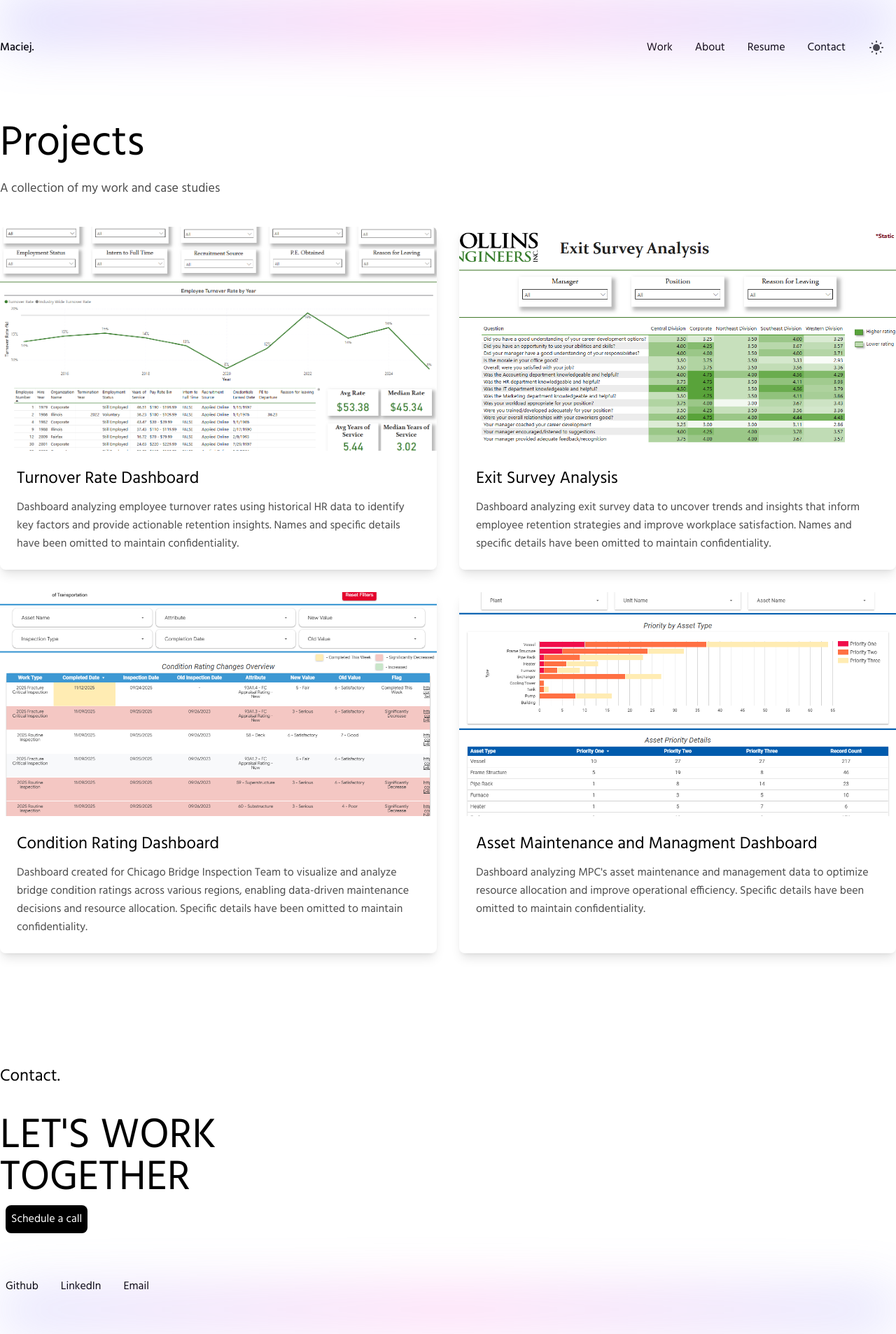
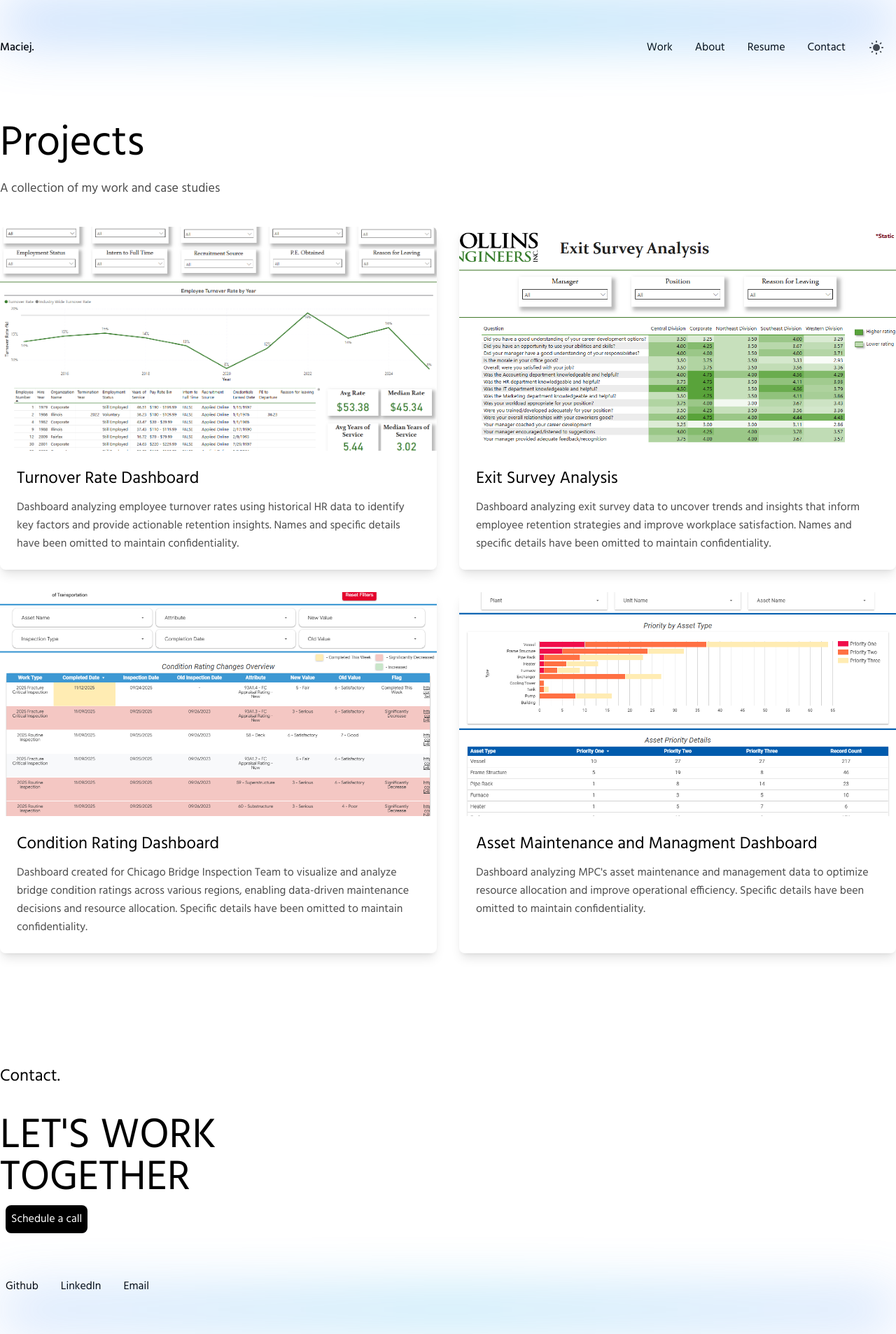
Before and after one commit to maciek02kz/Personal-Portfolio, a Next.js app: page /projects in a window 1280 px wide. Shown: the whole page at 70% size. Built offline with nearby package versions, Linux system fonts and the light colour scheme.

Commit message:
Change top/bottom gradient highlights from purple to blue

```diff
--- a/styles/globals.css
+++ b/styles/globals.css
@@ -25,8 +25,8 @@ body {
   filter: blur(40px);
   background: radial-gradient(
     circle,
-    rgba(248, 107, 223, 1) 0%,
-    rgba(107, 107, 248, 0.8) 100%
+    rgba(14, 165, 233, 1) 0%,
+    rgba(59, 130, 246, 0.85) 100%
   );
 }
 .gradient-circle-bottom {
@@ -40,8 +40,8 @@ body {
   filter: blur(40px);
   background: radial-gradient(
     circle,
-    rgba(248, 107, 223, 1) 0%,
-    rgba(107, 107, 248, 0.8) 100%
+    rgba(14, 165, 233, 1) 0%,
+    rgba(59, 130, 246, 0.85) 100%
   );
 }
 
```
